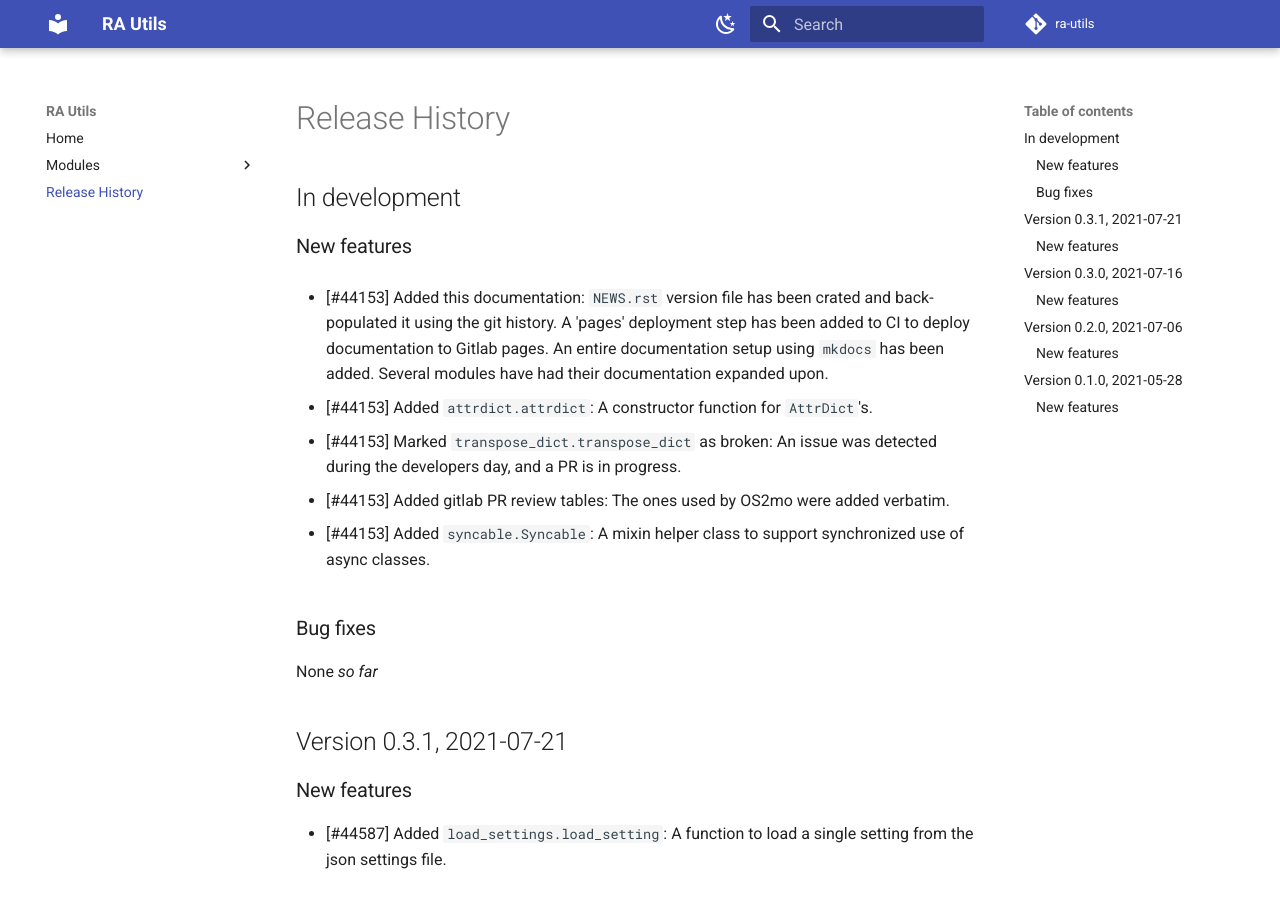
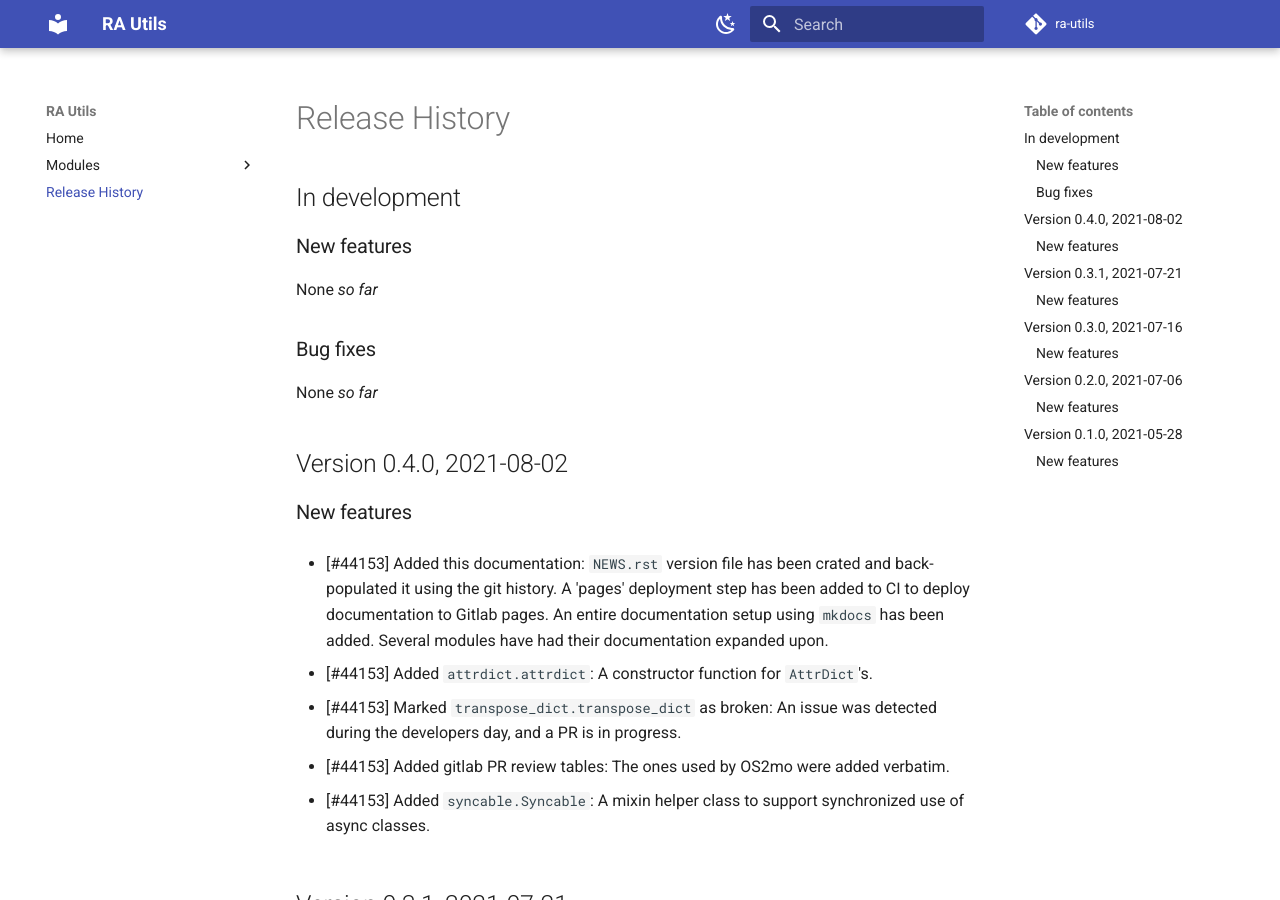
Before and after one commit to magenta-aps/RA-Utils, an MkDocs documentation site: the page built from docs/NEWS.md, in a window 1280 px wide and 900 px high. Built offline with MkDocs 1.6.1 and Material for MkDocs 9.7.7, drawn with Linux system fonts in a browser that asks for light colours.

```diff
--- a/.gitlab-ci.yml
+++ b/.gitlab-ci.yml
@@ -21,6 +21,7 @@ stages:
 workflow:
   rules:
     - if: '$CI_COMMIT_BRANCH'
+    - if: '$CI_COMMIT_TAG'
 
 # ---------------------------------------------------------------------------
 # Templates
--- a/docs/NEWS.md
+++ b/docs/NEWS.md
@@ -6,6 +6,17 @@ SPDX-License-Identifier: MPL-2.0
 # Release History
 
 ## In development
+
+### New features
+
+None *so far*
+
+### Bug fixes
+
+None *so far*
+
+
+## Version 0.4.0, 2021-08-02
 
 ### New features
 * [#44153] Added this documentation:
@@ -44,6 +52,7 @@ None *so far*
     A `pydantic` settings class for obtaining session headers to access OS2mo, supports both `python3-saml` and `Keycloak`.
     This also added `requests` and `types-requests` as optional dependencies.
     Additionally a poetry command to install dependencies for `headers` was also added, such that its dependencies can now be installed using either `ra_utils[all]` or `ra_utils[headers]`.
+
 
 ## Version 0.2.0, 2021-07-06
 
--- a/pyproject.toml
+++ b/pyproject.toml
@@ -1,6 +1,6 @@
 [tool.poetry]
 name = "ra-utils"
-version = "0.3.1"
+version = "0.4.0"
 description = "Utilities for OS2mo/LoRa"
 authors = ["Magenta <info@magenta.dk>"]
 license = "MPL-2.0"
--- a/ra_utils/__init__.py
+++ b/ra_utils/__init__.py
@@ -3,4 +3,4 @@
 # SPDX-FileCopyrightText: 2021 Magenta ApS <https://magenta.dk>
 # SPDX-License-Identifier: MPL-2.0
 # --------------------------------------------------------------------------------------
-__version__ = "0.3.1"
+__version__ = "0.4.0"
```
Also changed, not shown: other parts of docs/NEWS.md (+0 -3 lines), .gitlab/merge_request_templates/Release.md (added, +13 -0 lines), 1 other file.
